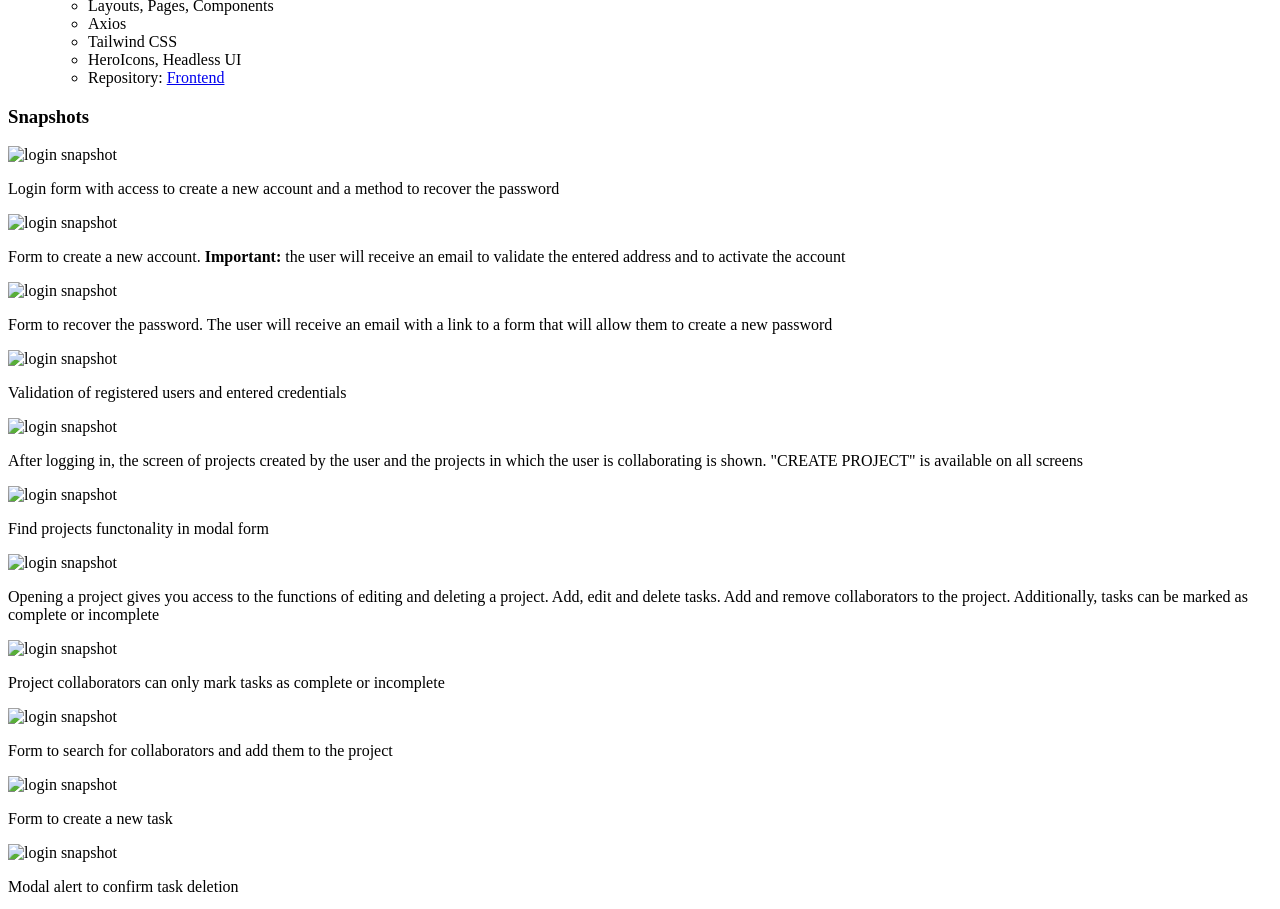
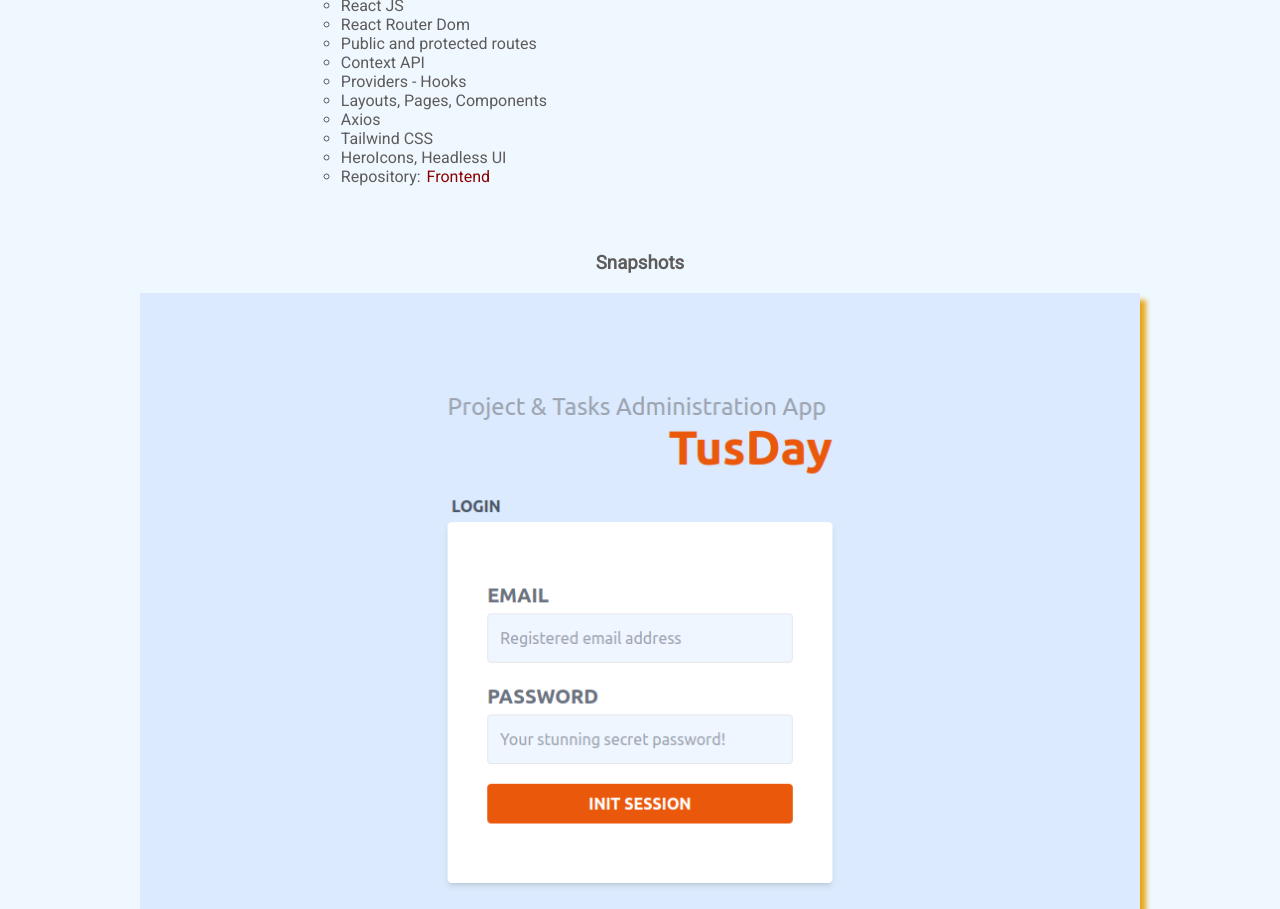
Before and after one commit to dmeritano/tusday-app, a plain HTML site: page index.html in a window 1280 px wide. Shown: the part 658-1567 px from the top of the page. Drawn offline with Linux system fonts and the light colour scheme; the site is published under a folder, as on GitHub Pages, so addresses that start at the root find nothing.

Commit message:
Fixed path to resources

```diff
--- a/index.html
+++ b/index.html
@@ -5,10 +5,9 @@
     <link rel="icon" href="/favicon.ico" />
     <meta http-equiv="X-UA-Compatible" content="IE=edge">
     <meta name="viewport" content="width=device-width, initial-scale=1.0">
-    <link rel="stylesheet" href="/css/styles.css">
+    <link rel="stylesheet" href="./css/styles.css">
     <title>TusDay App</title>
-
-    <script src="/js/fa.js" crossorigin="anonymous"></script>
+    <script src="./js/fa.js" crossorigin="anonymous"></script>
 </head>
 <body>
     <header>
@@ -71,55 +70,55 @@
         <h3>Snapshots</h3>
       </div>
       <div class="item">
-        <img src="/images/0.png" alt="login snapshot" />
+        <img src="./images/0.png" alt="login snapshot" />
         <p>Login form with access to create a new account and a method to recover the password</p>
       </div>
       <div class="item">
-        <img src="/images/1.png" alt="login snapshot" />
+        <img src="./images/1.png" alt="login snapshot" />
         <p>Form to create a new account. <strong>Important:</strong> the user will receive an email to validate the entered address and to activate the account</p>
       </div>
       <div class="item">
-        <img src="/images/2.png" alt="login snapshot" />
+        <img src="./images/2.png" alt="login snapshot" />
         <p>Form to recover the password. The user will receive an email with a link to a form that will allow them to create a new password</p>
       </div>
       <div class="item">
-        <img src="/images/3.png" alt="login snapshot" />
+        <img src="./images/3.png" alt="login snapshot" />
         <p>Validation of registered users and entered credentials</p>
       </div>
       <div class="item">
-        <img src="/images/4.png" alt="login snapshot" />
+        <img src="./images/4.png" alt="login snapshot" />
         <p>After logging in, the screen of projects created by the user and the projects in which the user is collaborating is shown. "CREATE PROJECT" is available on all screens</p>
       </div>
       <div class="item">
-        <img src="/images/5.png" alt="login snapshot" />
+        <img src="./images/5.png" alt="login snapshot" />
         <p>Find projects functonality in modal form</p>
       </div>
       <div class="item">
-        <img src="/images/6.png" alt="login snapshot" />
+        <img src="./images/6.png" alt="login snapshot" />
         <p>Opening a project gives you access to the functions of editing and deleting a project. Add, edit and delete tasks. Add and remove collaborators to the project. Additionally, tasks can be marked as complete or incomplete</p>
       </div>
       <div class="item">
-        <img src="/images/7.png" alt="login snapshot" />
+        <img src="./images/7.png" alt="login snapshot" />
         <p>Project collaborators can only mark tasks as complete or incomplete</p>
       </div>
       <div class="item">
-        <img src="/images/8.png" alt="login snapshot" />
+        <img src="./images/8.png" alt="login snapshot" />
         <p>Form to search for collaborators and add them to the project</p>
       </div>
       <div class="item">
-        <img src="/images/9.png" alt="login snapshot" />
+        <img src="./images/9.png" alt="login snapshot" />
         <p>Form to create a new task</p>
       </div>
       <div class="item">
-        <img src="/images/10.png" alt="login snapshot" />
+        <img src="./images/10.png" alt="login snapshot" />
         <p>Modal alert to confirm task deletion</p>
       </div>
       <div class="item">
-        <img src="/images/11.png" alt="login snapshot" />
+        <img src="./images/11.png" alt="login snapshot" />
         <p>Modal alert to confirm project deletion</p>
       </div>
       <div class="item">
-        <img src="/images/12.png" alt="login snapshot" />
+        <img src="./images/12.png" alt="login snapshot" />
         <p>Form to create new project</p>
       </div>
     </section>
```
